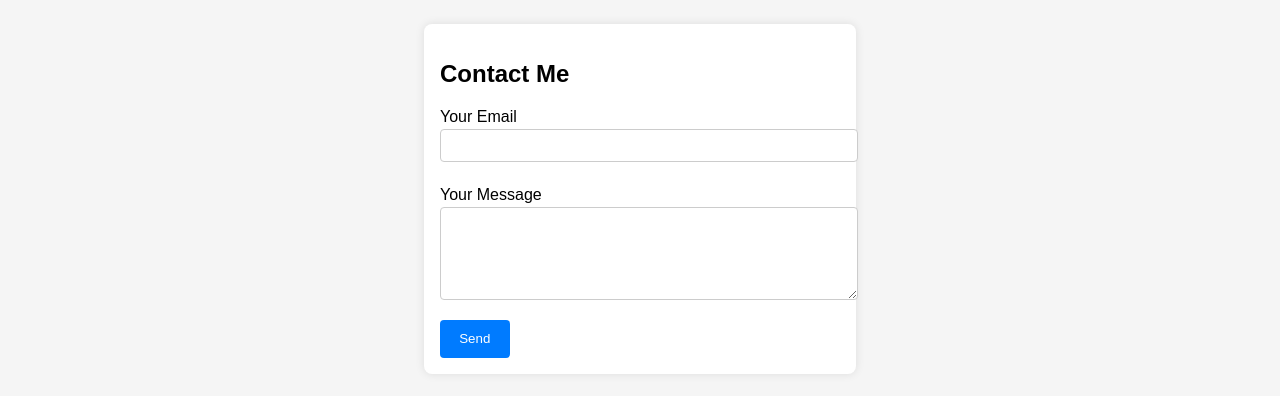
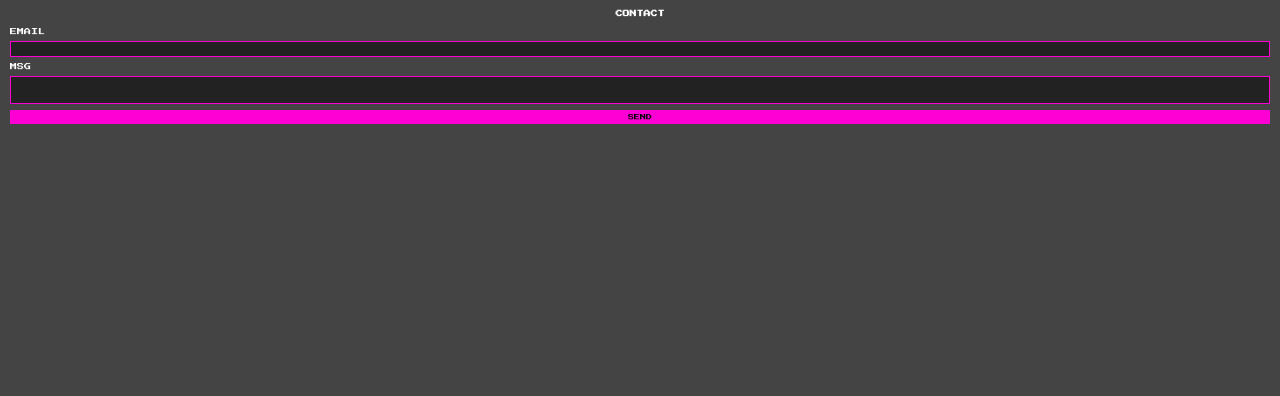
Before and after one commit to JoyzaTech/email-form, a plain HTML site: page index.html in a window 1280 px wide. Drawn offline with Linux system fonts and the light colour scheme.

Commit message:
v0.2
- Adjusted to handle small iframes
- Adjusted color scheme and fonts

```diff
--- a/index.html
+++ b/index.html
@@ -4,64 +4,73 @@
   <meta charset="UTF-8" />
   <meta name="viewport" content="width=device-width, initial-scale=1.0" />
   <title>Email Form</title>
+  <link href="https://fonts.googleapis.com/css2?family=Press+Start+2P&display=swap" rel="stylesheet">
   <style>
-    body {
-      font-family: sans-serif;
-      padding: 1rem;
-      background: #f5f5f5;
+    html, body {
+      margin: 0;
+      padding: 0;
+      background-color: #444;
+      font-family: 'Press Start 2P', monospace;
+      font-size: 8px;
+      color: #fff;
+      height: 100%;
+      overflow: hidden;
     }
 
     form {
-      background: white;
-      padding: 1rem;
-      border-radius: 8px;
-      max-width: 400px;
-      margin: auto;
-      box-shadow: 0 0 10px rgba(0,0,0,0.1);
+      display: flex;
+      flex-direction: column;
+      gap: 6px;
+      padding: 10px;
+      height: 100%;
+      box-sizing: border-box;
     }
 
     label {
-      display: block;
-      margin: 0.5rem 0 0.2rem;
+      font-size: 7px;
     }
 
     input, textarea {
-      width: 100%;
-      padding: 0.5rem;
-      margin-bottom: 1rem;
-      border: 1px solid #ccc;
-      border-radius: 4px;
+      background: #222;
+      color: rgb(255, 0, 212);
+      border: 1px solid rgb(255, 0, 212);
+      padding: 4px;
+      font-family: 'Press Start 2P', monospace;
+      font-size: 6px;
+      resize: none;
     }
 
     button {
-      background: #007BFF;
-      color: white;
+      background: rgb(255, 0, 212);
+      color: #000;
       border: none;
-      padding: 0.7rem 1.2rem;
-      border-radius: 4px;
+      padding: 4px;
+      font-size: 6px;
+      font-family: 'Press Start 2P', monospace;
       cursor: pointer;
     }
 
     button:hover {
-      background: #0056b3;
+      background: rgb(204, 0, 102);
     }
 
-    .success {
-      color: green;
+    h2 {
+      font-size: 7px;
+      margin: 0 0 5px 0;
       text-align: center;
     }
   </style>
 </head>
 <body>
   <form action="https://formspree.io/f/mnnddzko" method="POST">
-    <h2>Contact Me</h2>
-    <label for="email">Your Email</label>
+    <h2>CONTACT</h2>
+    <label for="email">EMAIL</label>
     <input type="email" name="email" required>
 
-    <label for="message">Your Message</label>
-    <textarea name="message" rows="5" required></textarea>
+    <label for="message">MSG</label>
+    <textarea name="message" rows="3" required></textarea>
 
-    <button type="submit">Send</button>
+    <button type="submit">SEND</button>
   </form>
 </body>
 </html>
```
